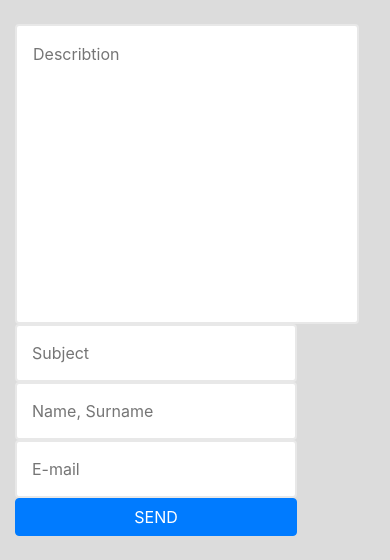
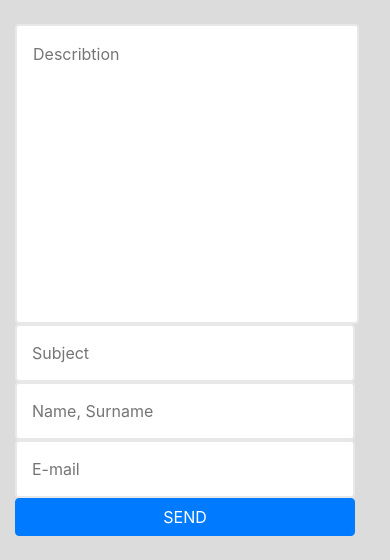
Before and after one commit to anukitogonidze/Final-project, a plain HTML site: page index.html in a window 390 px wide. Shown: the part 4056-4616 px from the top of the page. Drawn offline with nearby package versions, Linux system fonts and the light colour scheme; a web font is replaced by a local one.

Commit message:
add inpute size

```diff
--- a/css/style.css
+++ b/css/style.css
@@ -260,7 +260,7 @@ form {
         width: 350px;
     }
     input{
-        width: 100%;
+        width: 340px;
     }
     .flex{
         flex-direction: column;
```
